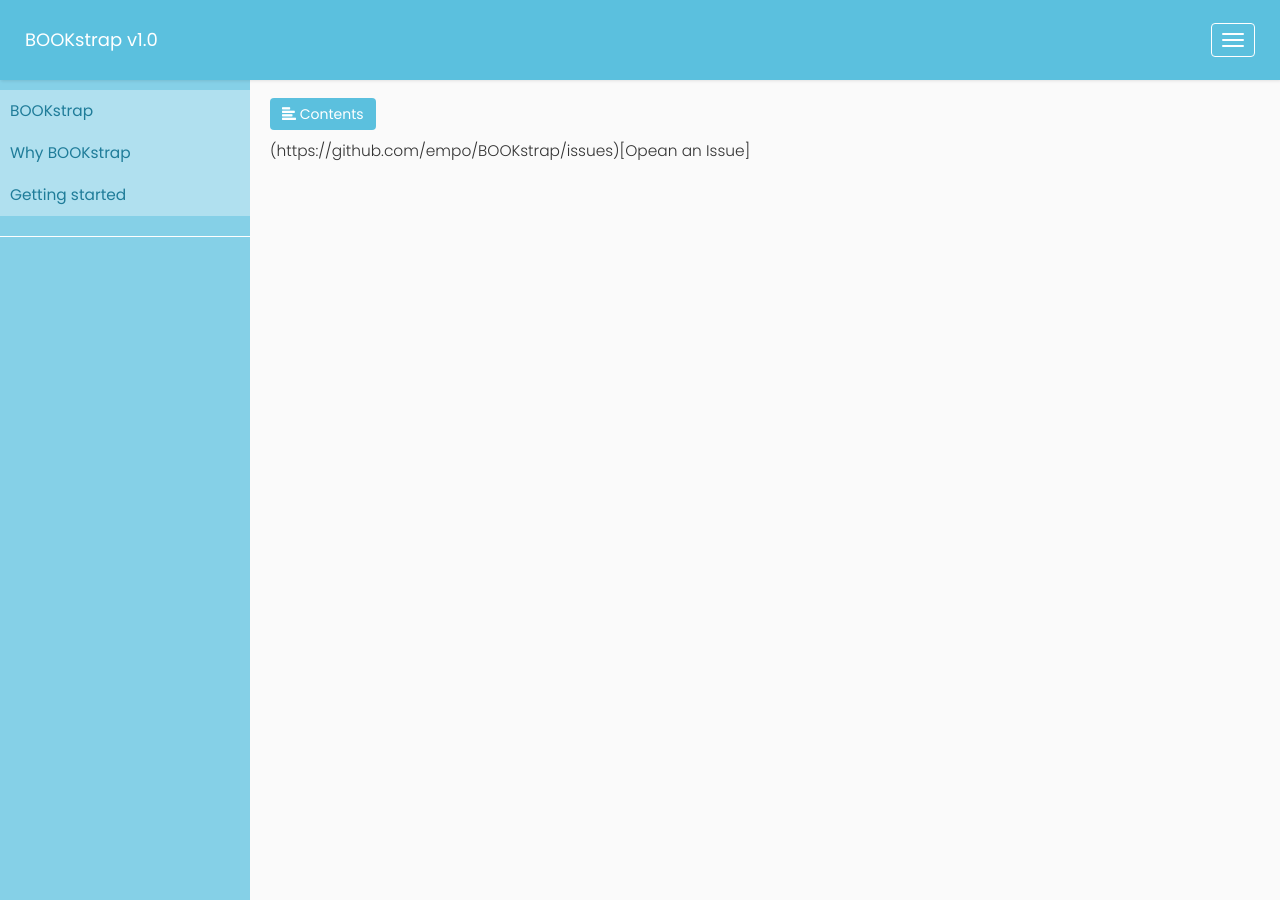
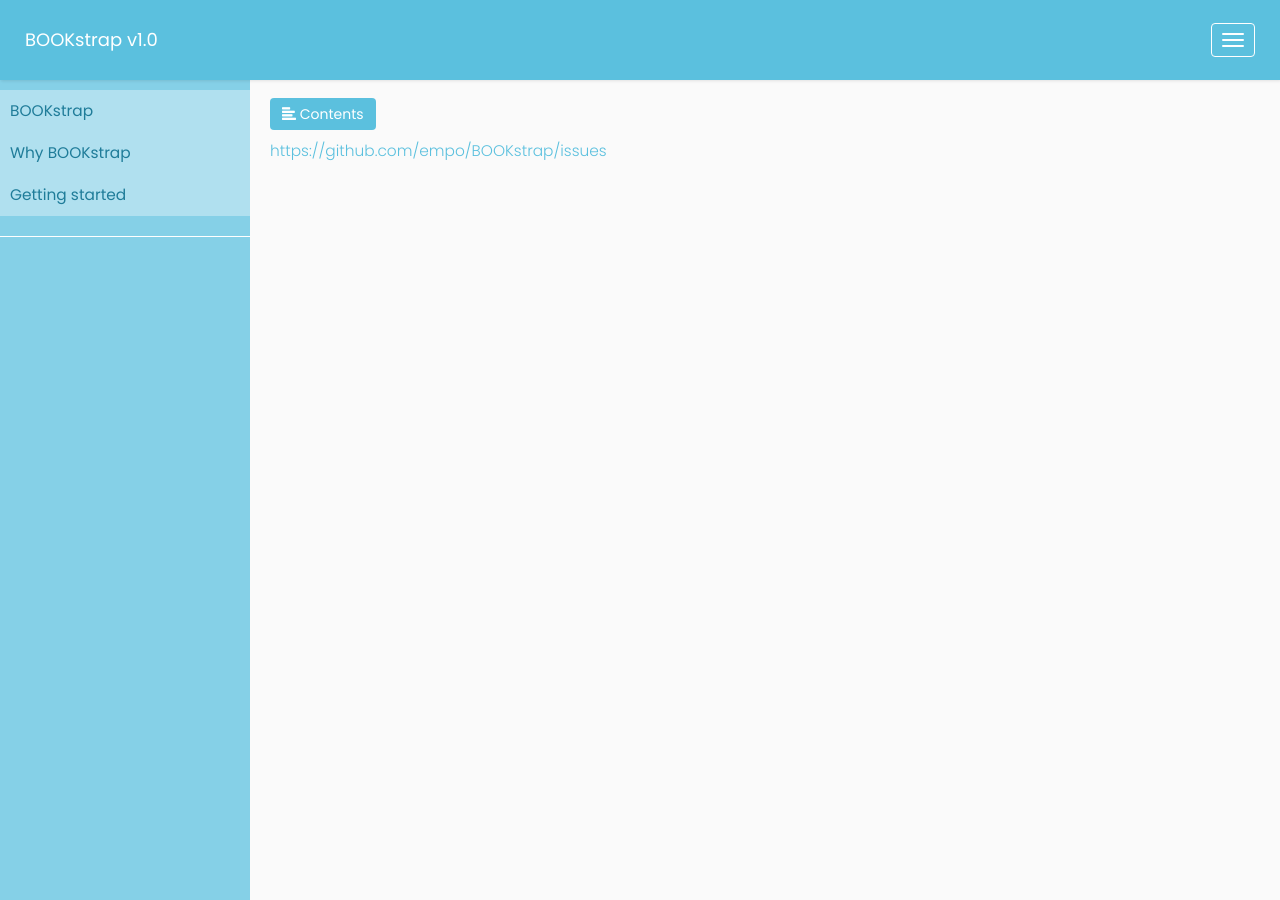
Before and after one commit to emiliano-poggi/BOOKstrap, a Jekyll site: the page built from contact.md, in a window 1280 px wide and 900 px high. Built offline with Jekyll 4.4.1, drawn with Linux system fonts in a browser that asks for light colours; nearby versions of some CDN libraries.

Commit message:
Update contact.md

```diff
--- a/contact.md
+++ b/contact.md
@@ -3,4 +3,4 @@ layout: default
 title: Contact
 ---
 
-(https://github.com/empo/BOOKstrap/issues)[Opean an Issue]
+[https://github.com/empo/BOOKstrap/issues](Opean an Issue)
```
